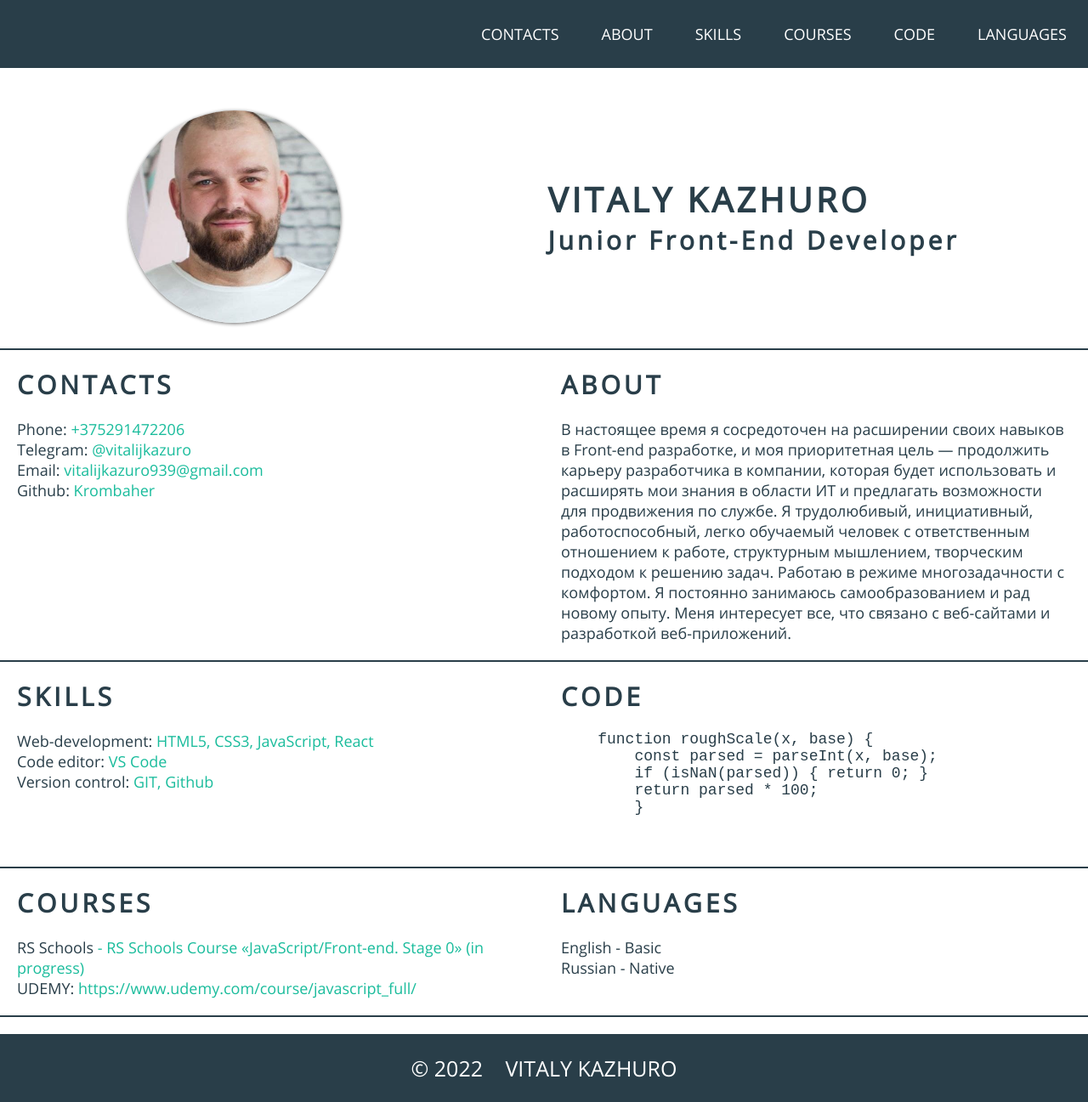
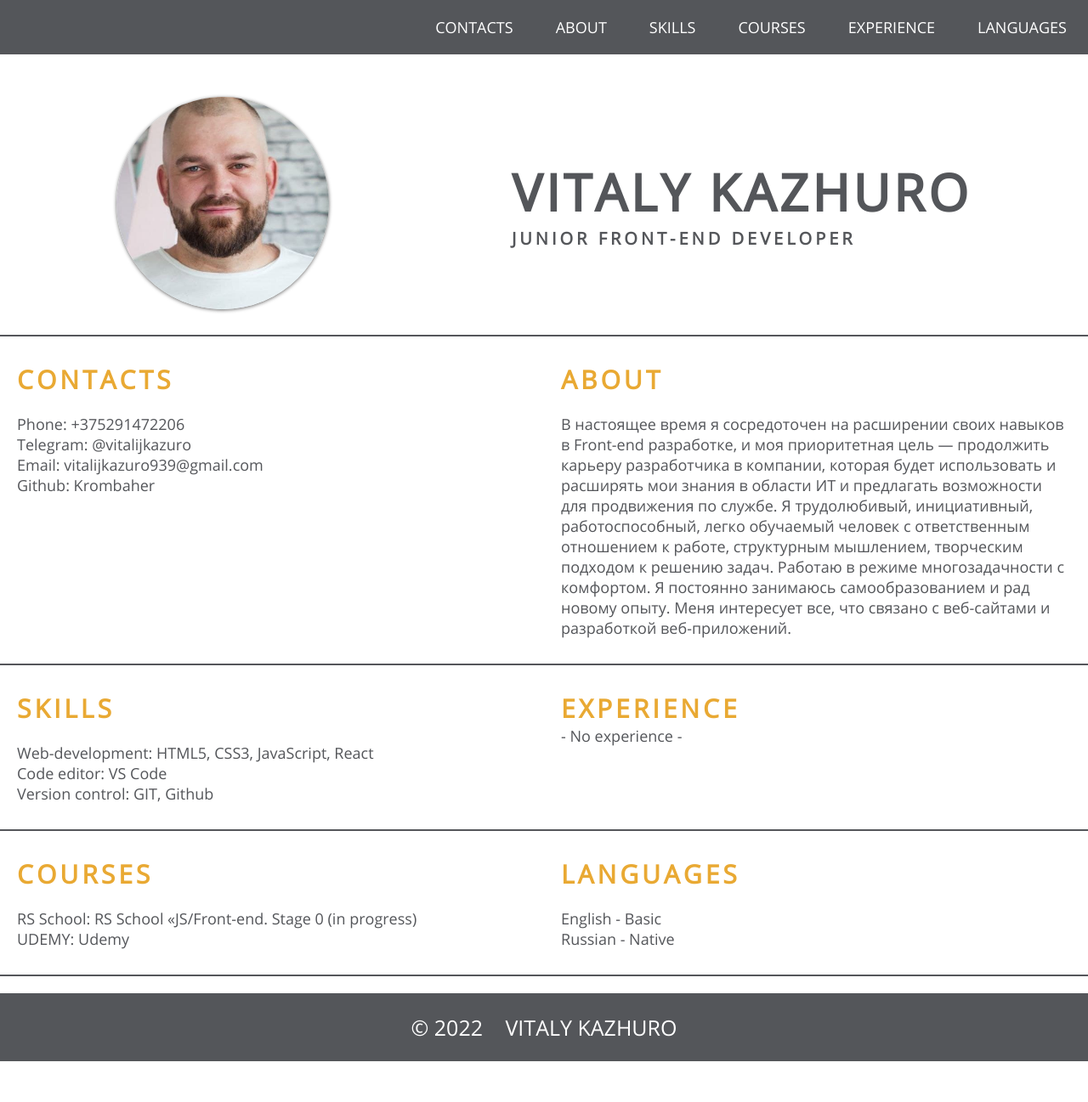
Before and after one commit to Krombaher/krombaher.github.io, a plain HTML site: page index.html in a window 1280 px wide. Shown: the whole page at 85% size. After the commit the page ends 1249 px from the top, so only its background shows below. Drawn offline with Linux system fonts and the light colour scheme.

Commit message:
Add files via upload
cv

```diff
--- a/index.html
+++ b/index.html
@@ -2,9 +2,8 @@
 <html lang="en">
 <head>
     <meta charset="UTF-8">
-    <meta http-equiv="X-UA-Compatible" content="IE=edge">
-    <meta name="viewport" content="width=device-width, initial-scale=1.0">
     <link rel="stylesheet" href="style.css">
+    <!-- <meta name="viewport" content="width=device-width, initial-scale=1.0"> -->
     <title>Document</title>
 </head>
 <body>
@@ -25,7 +24,7 @@
                         <a class="nav_link" href="#courses">COURSES</a>
                     </li>
                     <li class="nav_item">
-                        <a class="nav_link" href="#code">CODE</a>
+                        <a class="nav_link" href="#experience">EXPERIENCE</a>
                     </li>
                     <li class="nav_item">
                         <a class="nav_link" href="#languages">LANGUAGES</a>
@@ -91,28 +90,20 @@
                         </li>
                     </ul>
             </div>
-            <div class="section" id="code">
-                <h2 class="section_title">CODE</h2>
-                <pre class="section_code_pre">
-                <code class="section_info_all">
-    function roughScale(x, base) {
-        const parsed = parseInt(x, base);
-        if (isNaN(parsed)) { return 0; }
-        return parsed * 100;
-        }
-                </code>
-                </pre>
+            <div class="section" id="experience">
+                <h2 class="section_title">EXPERIENCE</h2>
+                - No experience -
             </div>
             <div class="section" id="courses">
                 <h2 class="section_title">COURSES</h2>
                     <ul class="section_list section_info_all">
                         <li class="section_item">
-                            RS Schools
-                            <span class="section_color"> - RS Schools Course «JavaScript/Front-end. Stage 0» (in progress)</span>
+                            RS School:
+                            <a class="section_color hover_item" href="https://rs.school/" title="rs school">RS School «JS/Front-end. Stage 0 (in progress)</a>
                         </li>
                         <li class="section_item">
                             UDEMY:
-                            <a class="section_color" href="https://www.udemy.com/course/javascript_full/" title="udemy">https://www.udemy.com/course/javascript_full/</a>
+                            <a class="section_color hover_item" href="https://www.udemy.com/course/javascript_full/" title="udemy">Udemy</a>
                         </li>
                     </ul>
             </div>
@@ -131,5 +122,6 @@
             </div>
         </div>
     </footer>
+    <script src="js.js"></script>
 </body>
 </html>
--- a/style.css
+++ b/style.css
@@ -26,10 +26,10 @@ body {
     padding-top: 20px;
 }
 .section_color {
-    color: #1abc9c;
+    color:#54565a;
 }
 .hover_item:hover {
-    color: #293e49;
+    color: #e9a933;
 }
 
 /* fonts------------------------------------------------------------------- */
@@ -42,15 +42,13 @@ body {
 /* header------------------------------------------------------------------- */
 
 .header {
-    background-color: #293e49;
-    overflow:scroll;
+    background-color: #54565a;
 }
 .nav_list {
     display: flex;
     justify-content: flex-end;
     flex-wrap:wrap;
     align-items: center;
-    height: 80px;
 }
 .nav_item {
     margin: 20px;
@@ -61,10 +59,7 @@ body {
     padding: 5px;
 }
 .nav_link:hover {
-    border-bottom: 3px solid #1abc9c;
-}
-.nav_link:active {
-    color: dimgrey;
+    color: #e9a933;
 }
 
 /* main------------------------------------------------------------------- */
@@ -78,8 +73,8 @@ body {
     width: 50%;
     padding-top: 30px;
     padding-bottom: 30px;
-    border-bottom: 2px solid #293e49;
-    color: #293e49;
+    border-bottom: 2px solid #54565a;
+    color: #54565a;
     font-size: 18px;
 }
 .section_profile {
@@ -89,28 +84,29 @@ body {
     align-items: center;
     width: 100%;
     padding: 50px 30px 30px;
-    border-bottom: 2px solid #293e49;
+    border-bottom: 2px solid #54565a;
 }
 .section_profile_foto {
     width: 250px;
     height: 250px;
     object-fit: cover;
     border-radius: 50%;
-    box-shadow: 0 1px 4px rgb(0 0 0 / 60%);
+    box-shadow: 0 1px 4px #00000099;
 }
 .main_title {
-    color:#293e49;;
-    font-size: 40px;
+    color:#54565a;
+    font-size: 60px;
     text-transform: uppercase;
     letter-spacing: 4px;
 }
 .subtitle {
-    color: #293e49;
-    font-size: 30px;
+    color: #54565a;
+    font-size: 20px;
     letter-spacing: 4px;
+    text-transform: uppercase;
 }
 .section_title {
-    color: #293e49;
+    color: #e9a933;
     font-size: 30px;
     letter-spacing: 4px;
 }
@@ -118,11 +114,12 @@ body {
 /* footer------------------------------------------------------------------- */
 
 .footer {
-    background-color: #293e49;
+    background-color:#54565a;
     height: 80px;
     color: white;
     font-size: 25px;
     display: flex;
+    justify-content: center;
     align-items: center;
 }
 .github {
@@ -130,34 +127,38 @@ body {
     padding-left: 20px;
 }
 .github:hover {
-    color: #1abc9c;
+    color:#e9a933;
 }
 @media (max-width: 1440px) {
     .section {
-        padding: 20px 20px 20px 20px;
+      padding-left:20px;
+      padding-right:20px;
     }
 }
 @media (max-width: 768px) {
     .section {
       width: 100%;
     }
-}
-@media (max-width: 768px) {
     .section_profile_title {
-        padding-left: 30px;
+        text-align: center;
     }
 }
-@media (max-width: 768px) {
+@media (max-width: 425px) {
     .section {
-        padding-left: 20px;
+      text-align: center;
+    }
+    .main_title {
+        font-size: 30px;
+    }
+    .subtitle {
+        font-size: 20px;
+    }
+    .section_profile_title {
+        text-align: center;
     }
 }
-
-@media (max-width: 375px) {
-    .header {
-        width: 500px;
-    }
+@media (max-width: 320px) {
     .footer {
-        width: 500px;
+      font-size: 20px;
     }
 }
```
Also changed, not shown: style/photo_2022-03-05_17-16-33.jpg (added).
